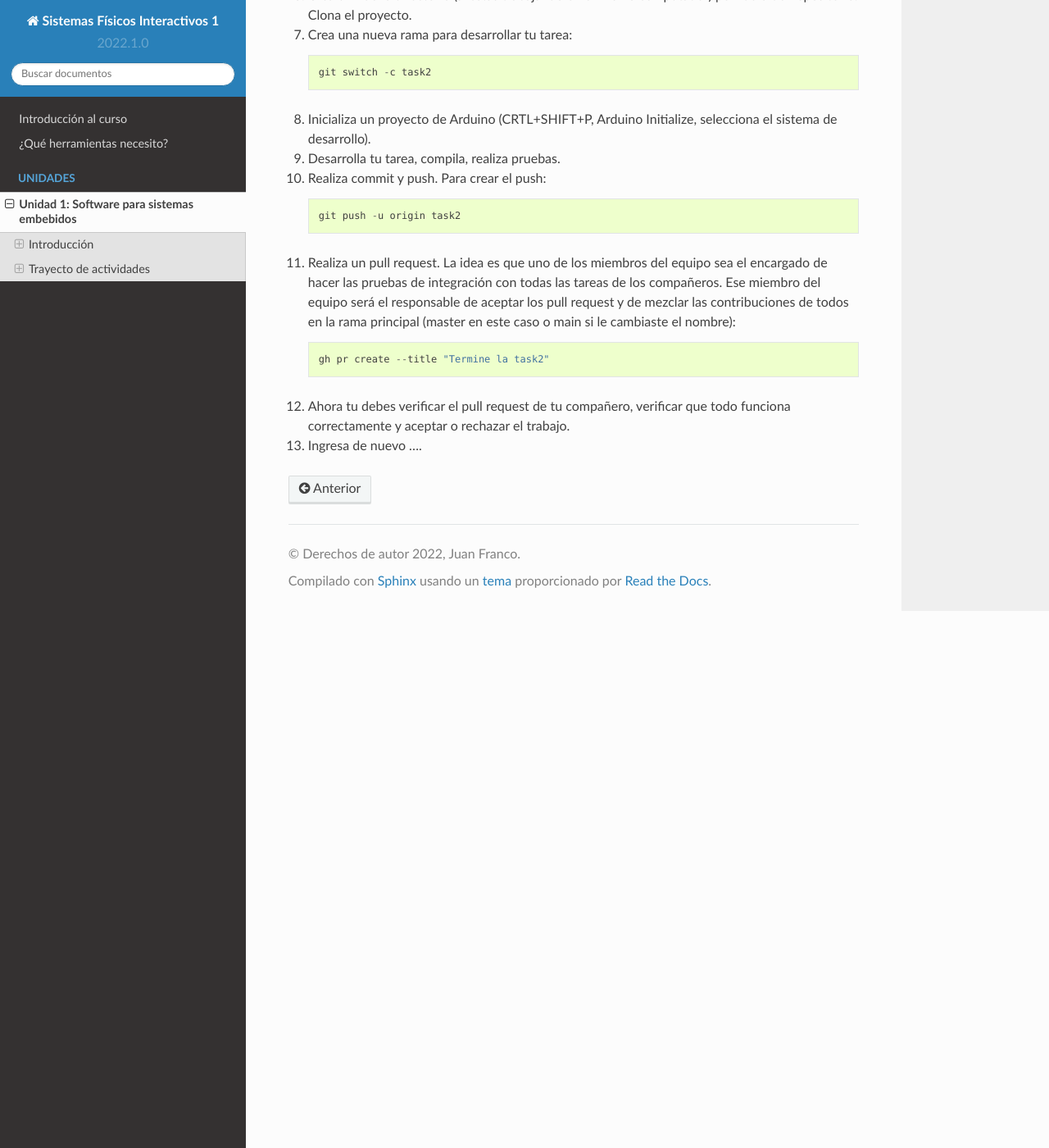
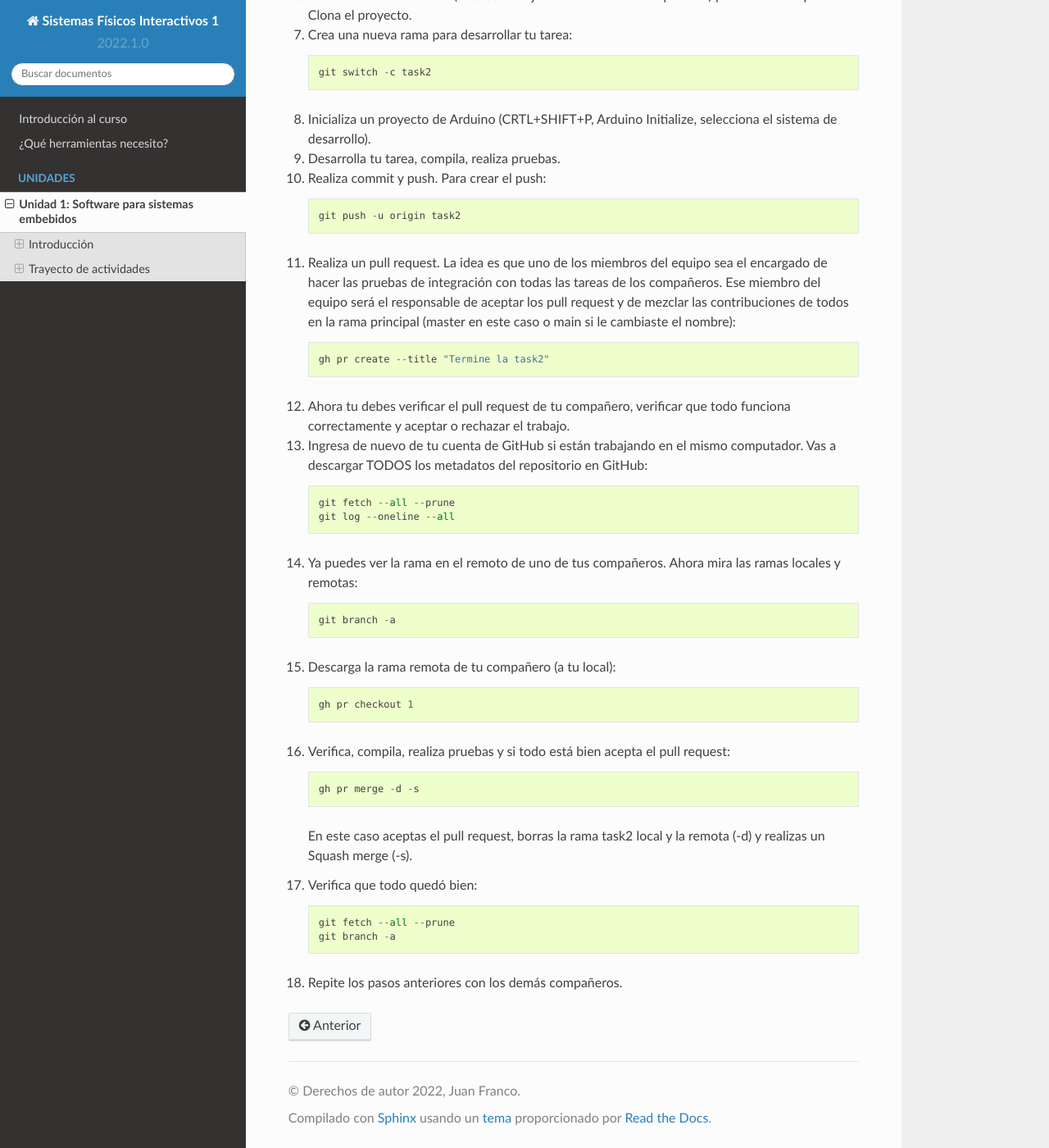
Before and after one commit to juanferfranco/SistemasFisicosInteractivos1, a Sphinx documentation site: the page built from docs/_unidad1/unidad1.rst, in a window 1280 px wide and 1400 px high, scrolled down 10213 px. Shown: the whole window at 82% size. Built offline with Sphinx 7.4.7 and the Read the Docs theme 2.0.0, drawn with Linux system fonts in a browser that asks for light colours; pages that are not in the unit, such as notebooks, are missing from menus.

Commit message:
Ejercicio11 done

```diff
--- a/docs/_unidad1/unidad1.rst
+++ b/docs/_unidad1/unidad1.rst
@@ -539,14 +539,35 @@ el ejercicio como te lo propongo?
 #. Ahora tu debes verificar el pull request de tu compañero, verificar
    que todo funciona correctamente y aceptar o rechazar el trabajo.
 
-#. Ingresa de nuevo ....
+#. Ingresa de nuevo de tu cuenta de GitHub si están trabajando en el mismo
+   computador. Vas a descargar TODOS los metadatos del repositorio en GitHub::
 
+    git fetch --all --prune
+    git log --oneline --all
 
+#. Ya puedes ver la rama en el remoto de uno de tus compañeros. Ahora
+   mira las ramas locales y remotas::
 
+    git branch -a
 
+#. Descarga la rama remota de tu compañero (a tu local)::
 
+    gh pr checkout 1
 
+#. Verifica, compila, realiza pruebas y si todo está bien acepta el pull
+   request::
 
+    gh pr merge -d -s
+
+   En este caso aceptas el pull request, borras la rama
+   task2 local y la remota (-d) y realizas un Squash merge (-s).
+
+#. Verifica que todo quedó bien::
+
+    git fetch --all --prune
+    git branch -a
+
+#. Repite los pasos anteriores con los demás compañeros.
 
 ..
   Ejercicio 14: punteros
```
